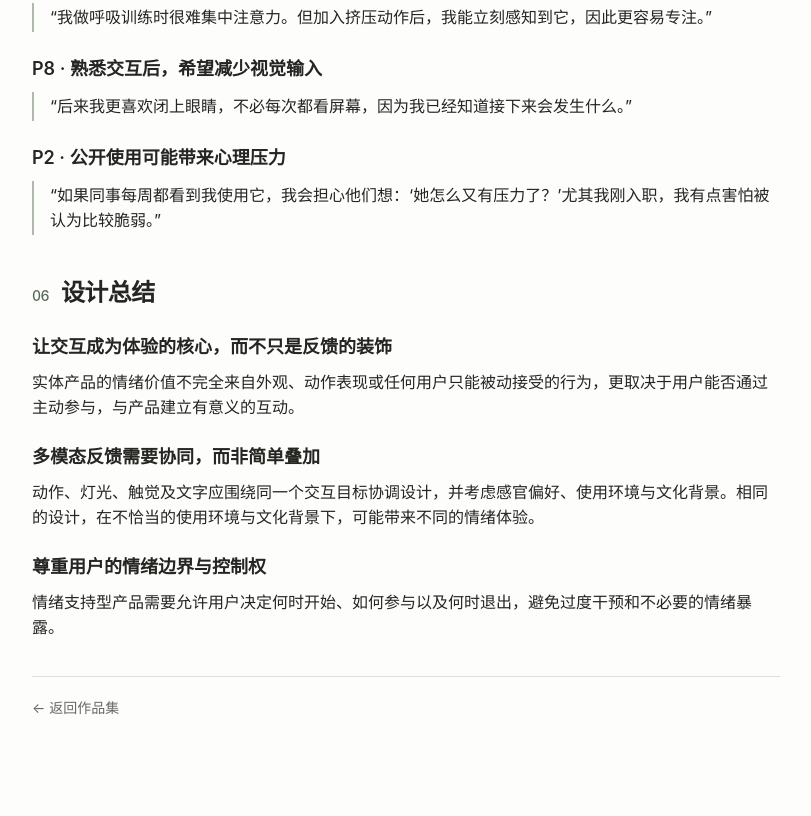
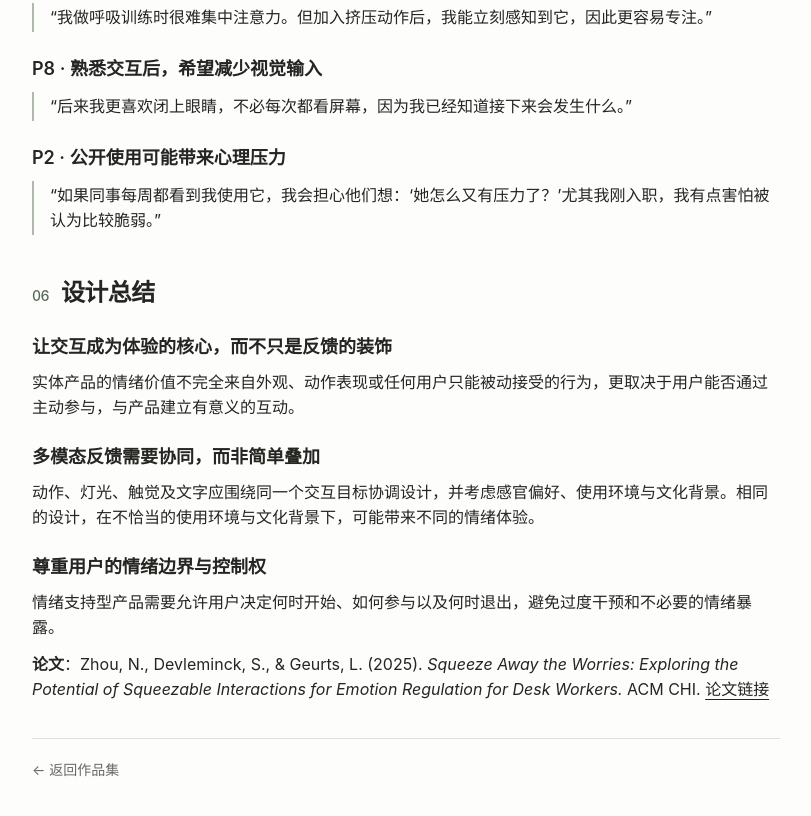
Before and after one commit to Saaya1995/nianmei-portfolio, a plain HTML site: page bloom.html in a window 1280 px wide. Shown: the part 4789-5605 px from the top of the page, without its empty margins (234-1045 px from the left). Before the commit the page ends 5571 px from the top, so only its background shows below. Drawn offline with Linux system fonts and the light colour scheme.

Commit message:
Add CHI 2025 paper reference to BLOOM

```diff
--- a/bloom.html
+++ b/bloom.html
@@ -131,4 +131,5 @@
 <p>动作、灯光、触觉及文字应围绕同一个交互目标协调设计，并考虑感官偏好、使用环境与文化背景。相同的设计，在不恰当的使用环境与文化背景下，可能带来不同的情绪体验。</p>
 <h3>尊重用户的情绪边界与控制权</h3>
 <p>情绪支持型产品需要允许用户决定何时开始、如何参与以及何时退出，避免过度干预和不必要的情绪暴露。</p>
+<p><strong>论文</strong>：Zhou, N., Devleminck, S., &amp; Geurts, L. (2025). <em>Squeeze Away the Worries: Exploring the Potential of Squeezable Interactions for Emotion Regulation for Desk Workers.</em> ACM CHI. <a href="https://dl.acm.org/doi/10.1145/3706598.3713483">论文链接</a></p>
 <a class="back end" href="index.html">← 返回作品集</a></article></body></html>
```
